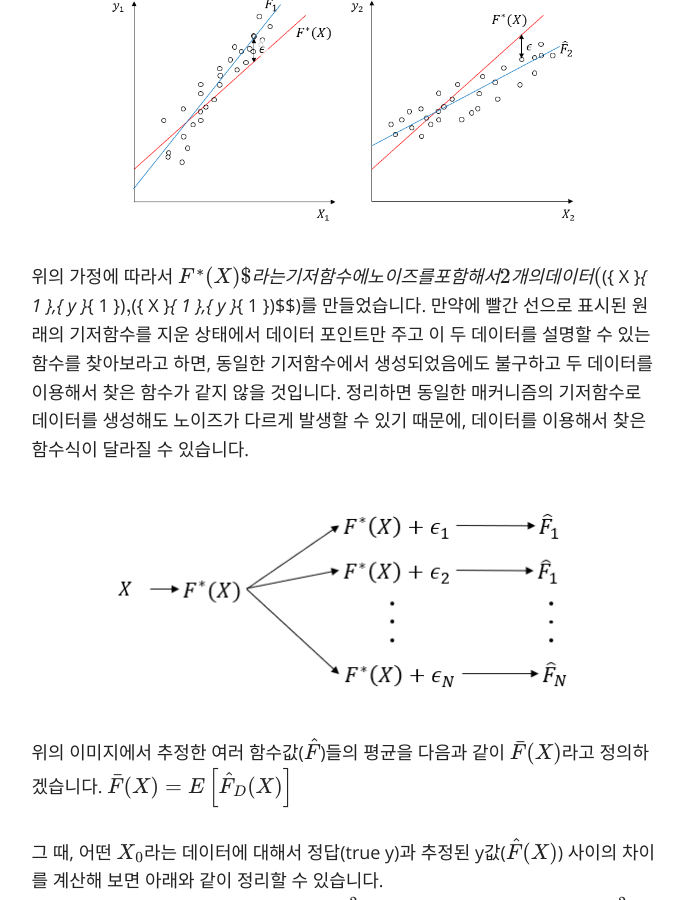
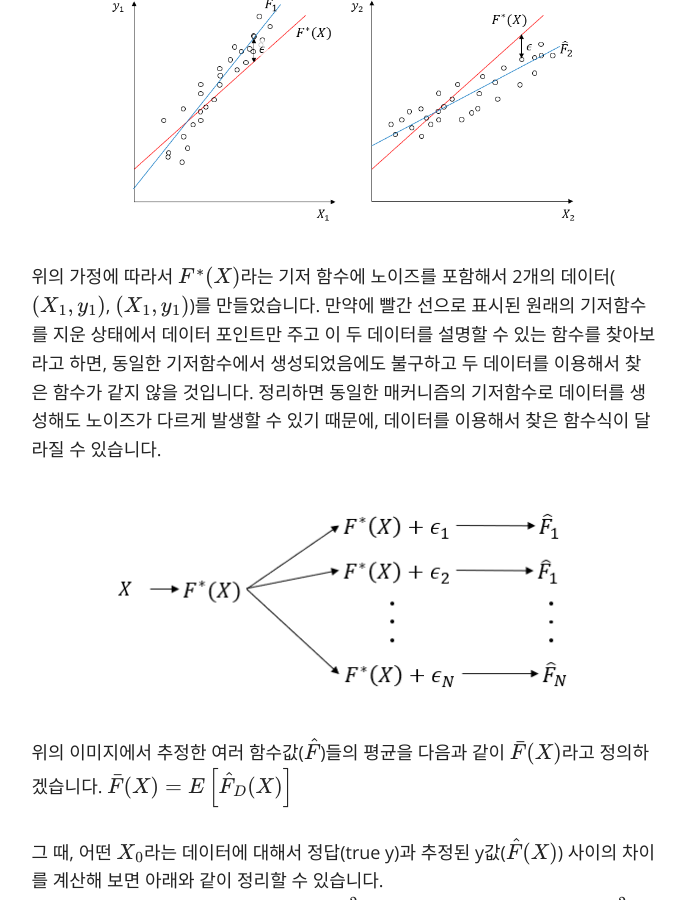
Before and after one commit to seokchaeyoon/seokchaeyoon.github.io, a Jekyll site: the page built from index.md, in a window 1280 px wide and 900 px high, scrolled down 3947 px. Shown: the whole window, without its empty margins (296-982 px from the left). Built offline with Jekyll 4.4.1, drawn with Linux system fonts in a browser that asks for light colours; nearby versions of some CDN libraries; formulas are drawn with MathJax 3.

```diff
--- a/index.md
+++ b/index.md
@@ -57,7 +57,7 @@ Ensenble 학습이 왜 단일 알고리즘보다 더 좋은 performance를 보
 $$ y={ F }^{ * }(X)+\epsilon ,\quad \epsilon \sim N(0,{ \sigma  }^{ 2 }) $$
 여기에서 $${ F }^{ * }(X)$$는 input값이 주어졌을 때 y값을 생성하는 기저 함수라고 생각하겠습니다. 연구자가 학습을 통해서 알고자 하는 타겟이 바로 $${ F }^{ * }(X)$$입니다. 이 함수는 데이터가 생성되는 매커니즘을 완벽하게 구현하고 있으나, 이슈가 되는 것은 $$\epsilon$$입니다. 아무리 기저함수를 완벽하게 알고 있다고 하더라도 $$\epsilon$$로 표현되는 데이터 생성과정의 노이즈까지 완벽하게 잡아낼 수는 없습니다. 그러면 아래의 이미지와 같은 일이 일어나게 됩니다.
 <img src="images/dgp.PNG" alt="dgp">
-위의 가정에 따라서 $${ F }^{ * }(X)$라는 기저 함수에 노이즈를 포함해서 2개의 데이터($$({ X }_{ 1 },{ y }_{ 1 })$$, $$({ X }_{ 1 },{ y }_{ 1 })$$)를 만들었습니다. 만약에 빨간 선으로 표시된 원래의 기저함수를 지운 상태에서 데이터 포인트만 주고 이 두 데이터를 설명할 수 있는 함수를 찾아보라고 하면, 동일한 기저함수에서 생성되었음에도 불구하고 두 데이터를 이용해서 찾은 함수가 같지 않을 것입니다. 정리하면 동일한 매커니즘의 기저함수로 데이터를 생성해도 노이즈가 다르게 발생할 수 있기 때문에, 데이터를 이용해서 찾은 함수식이 달라질 수 있습니다.
+위의 가정에 따라서 $${ F }^{ * }(X)$$라는 기저 함수에 노이즈를 포함해서 2개의 데이터($$({ X }_{ 1 },{ y }_{ 1 })$$, $$({ X }_{ 1 },{ y }_{ 1 })$$)를 만들었습니다. 만약에 빨간 선으로 표시된 원래의 기저함수를 지운 상태에서 데이터 포인트만 주고 이 두 데이터를 설명할 수 있는 함수를 찾아보라고 하면, 동일한 기저함수에서 생성되었음에도 불구하고 두 데이터를 이용해서 찾은 함수가 같지 않을 것입니다. 정리하면 동일한 매커니즘의 기저함수로 데이터를 생성해도 노이즈가 다르게 발생할 수 있기 때문에, 데이터를 이용해서 찾은 함수식이 달라질 수 있습니다.
 
 <img src="images/dgp2.PNG" alt="dgp2">
 위의 이미지에서 추정한 여러 함수값($$\hat { F } $$)들의 평균을 다음과 같이 $$\bar { F } (X)$$라고 정의하겠습니다.
```
